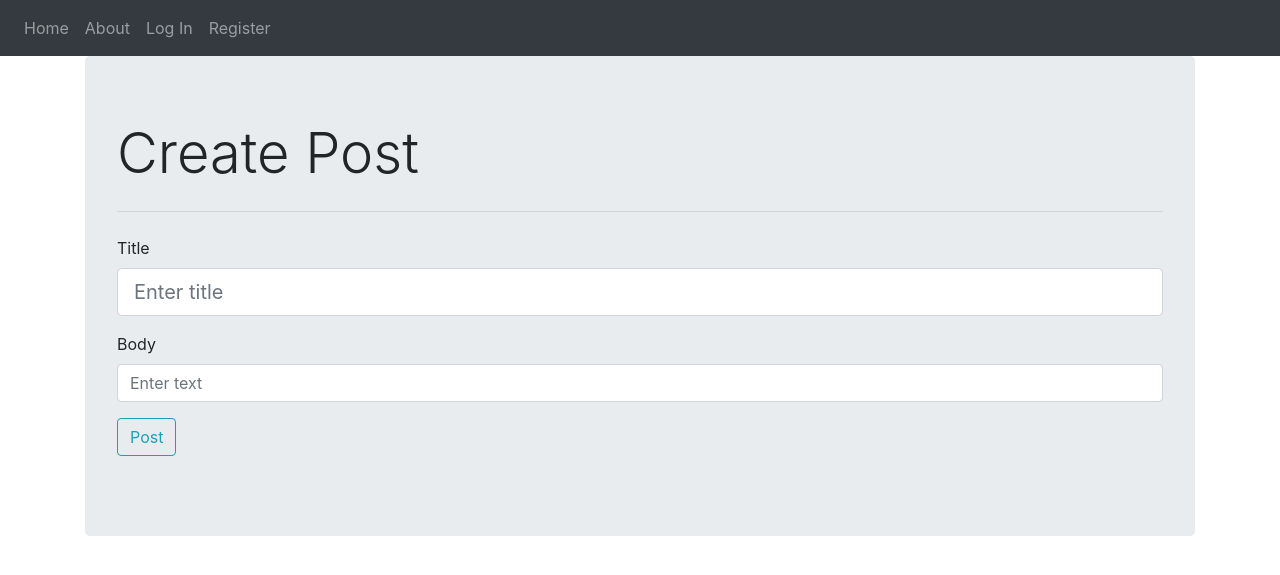
After one commit to hetfdex/social-media-blog-python, a Flask app: page /create in a window 1280 px wide. The commit adds this page. Shown: the top 575 px of the page. Run offline with Flask 2, Linux system fonts and the light colour scheme; some libraries are stand-ins or nearby versions.

Commit message:
Blog_posts implemented. Posting not working

```diff
--- a/blog/blog_posts/forms.py
+++ b/blog/blog_posts/forms.py
@@ -4,5 +4,5 @@ from wtforms.validators import DataRequired
 
 class BlogPostForm(FlaskForm):
     title = StringField("Title", validators=[DataRequired()])
-    title = TextAreaField("Body", validators=[DataRequired()])
+    body = TextAreaField("Body", validators=[DataRequired()])
     submit = SubmitField("Post")
--- a/blog/blog_posts/views.py
+++ b/blog/blog_posts/views.py
@@ -5,3 +5,67 @@ from blog.models import BlogPost
 from blog.blog_posts.forms import BlogPostForm
 
 blog_posts = Blueprint("blog_posts", __name__)
+
+@login_required
+@blog_posts.route("/create", methods=["GET", "POST"])
+def create_post():
+    form = BlogPostForm()
+
+    if form.validate_on_submit():
+        blog_post = BlogPost(title=form.title.data, body=form.body.data, user_id=current_user.user_id)
+
+        db.session.add(blog_post)
+        db.commit()
+
+        flash("Post Successful")
+
+        return redirect(url_for("blog_posts.blog_post", blog_post_id=blog_post.id))
+
+    return render_template("create_post.html", form=form)
+
+@blog_posts.route("/<int:blog_post_id>")
+def blog_post(blog_post_id):
+    blog_post = BlogPost.query.get_or_404(blog_post_id)
+
+    return render_template("blog_post.html", title=blog_post.title, date=blog_post.date, post=blog_post)
+
+@login_required
+@blog_posts.route("/<int:blog_post_id>/update", methods=["GET", "POST"])
+def update_post(blog_post_id):
+    blog_post = BlogPost.query.get_or_404(blog_post_id)
+
+    if blog_post.author != current_user:
+        abort(403)
+
+    form = BlogPostForm()
+
+    if form.validate_on_submit():
+        blog_post.title = form.title.data
+        blog_post.body = form.body.data
+
+        db.commit()
+
+        flash("Update Successful")
+
+        return redirect(url_for("blog_posts.blog_post", blog_post_id=blog_post.id))
+
+    elif request.method == "GET":
+        form.title.data = blog_post.title
+        form.body.data = blog_post.body
+
+    return render_template("create_post.html", form=form)
+
+@login_required
+@blog_posts.route("/<int:blog_post_id>/delete", methods=["GET", "POST"])
+def delete_post(blog_post_id):
+    blog_post = BlogPost.query.get_or_404(blog_post_id)
+
+    if blog_post.author != current_user:
+        abort(403)
+
+    db.delete(blog_post)
+    db.commit()
+
+    flash("Delete Successful")
+
+    return redirect(url_for("core.index"))
--- a/blog/templates/base.html
+++ b/blog/templates/base.html
@@ -19,7 +19,7 @@
         <a class = "nav-item nav-link" href="{{url_for("core.index")}}">Home</a>
         <a class = "nav-item nav-link" href="{{url_for("core.about")}}">About</a>
         {% if current_user.is_authenticated %}
-          <a class = "nav-item nav-link" href=#>Create Post</a>
+          <a class = "nav-item nav-link" href="{{url_for("blog_posts.create_post")}}">Create Post</a>
           <a class = "nav-item nav-link" href="{{url_for("users.account")}}">My Account</a>
           <a class = "nav-item nav-link" href="{{url_for("users.logout")}}">Log Out</a>
         {% else %}
--- /dev/null
+++ b/blog/templates/create_post.html
@@ -0,0 +1,19 @@
+{% extends "base.html" %}
+
+{% block content %}
+
+<div class="jumbotron">
+  <h1 class="display-4">Create Post</h1><hr class="my-4">
+
+  <form action="" method="POST">
+      {{form.hidden_tag()}}
+
+      <div class="form-group">
+        {{form.title.label}} {{form.title(class_="form-control form-control-lg", placeholder="Enter title")}}
+        <p></p>
+        {{form.body.label}} {{form.title(class_="form-control", placeholder="Enter text")}}
+        <p></p>
+        {{form.submit(class_="btn btn-outline-info")}}
+      </div>
+  </form>
+{% endblock %}
--- a/blog/templates/user_posts.html
+++ b/blog/templates/user_posts.html
@@ -4,8 +4,6 @@
 
 <div class="jumbotron">
   <h1 class="display-4">{{user.username}}'s Blog Posts</h1><hr class="my-4">
-
-  <img src="url_for("static", filename="profile_pictures/" + user.userpicture)">
 
   {% for blog_post in blog_posts.items %}
     <h2> <a href="{{url_for("blog_posts.blog_post, post_id=blog_post.id")}}">{{blog_post.title}}</a> </h2>
```
Also changed, not shown: blog/core/views.py (+7 -2 lines), blog/templates/blog_post.html (added, +42 -0 lines), blog/templates/index.html (+23 -0 lines), blog/data.sqlite.
